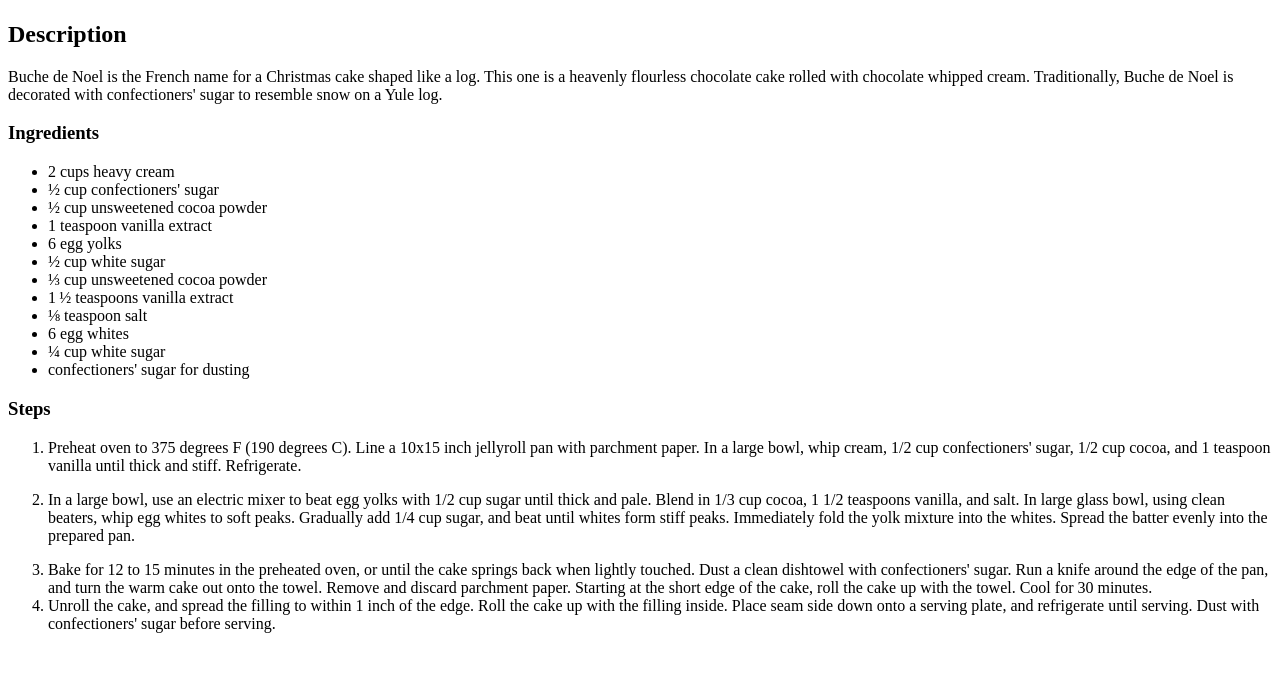
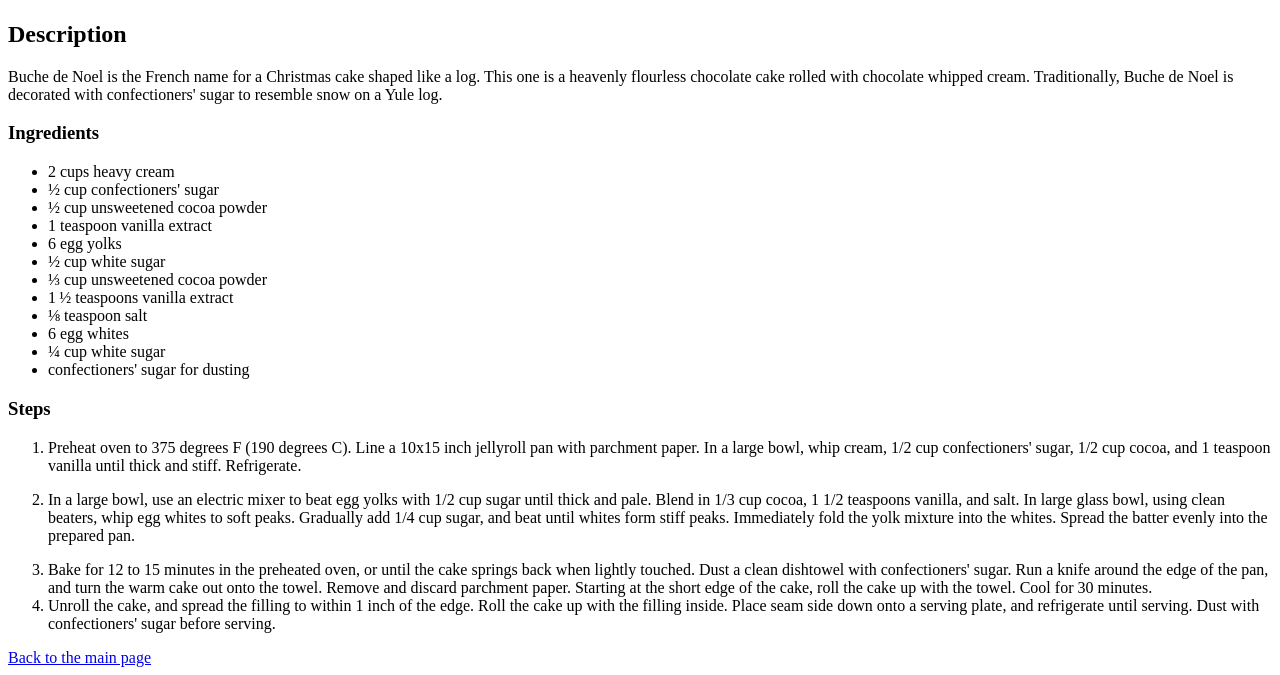
Before and after one commit to Akherousin/odin-recipes, a plain HTML site: page recipes/buche-de-noel.html in a window 1280 px wide. Shown: the part 383-1058 px from the top of the page. Before the commit the page ends 1032 px from the top, so only its background shows below. Drawn offline with Linux system fonts and the light colour scheme.

Commit message:
added links to the main page to the recipes

```diff
--- a/recipes/buche-de-noel.html
+++ b/recipes/buche-de-noel.html
@@ -69,5 +69,6 @@
         sugar before serving.
       </li>
     </ol>
+    <a href="/index.html">Back to the main page</a>
   </body>
 </html>
```
Also changed, not shown: recipes/chocolate-fudge.html (+1 -0 lines), recipes/soft-christmas-cookies.html (+1 -0 lines).
